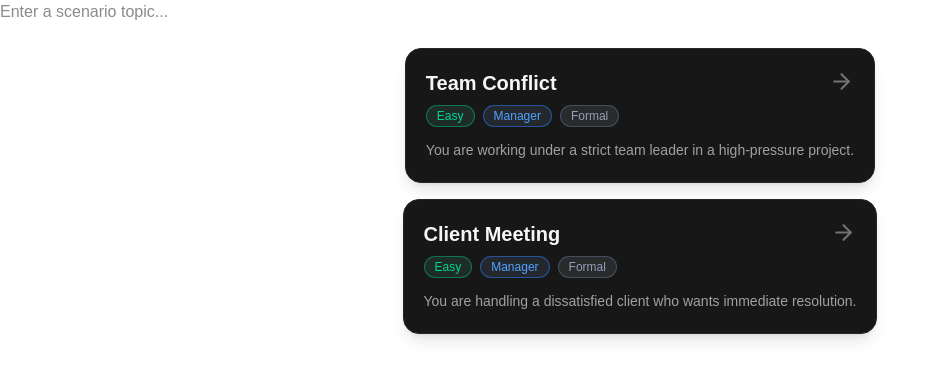
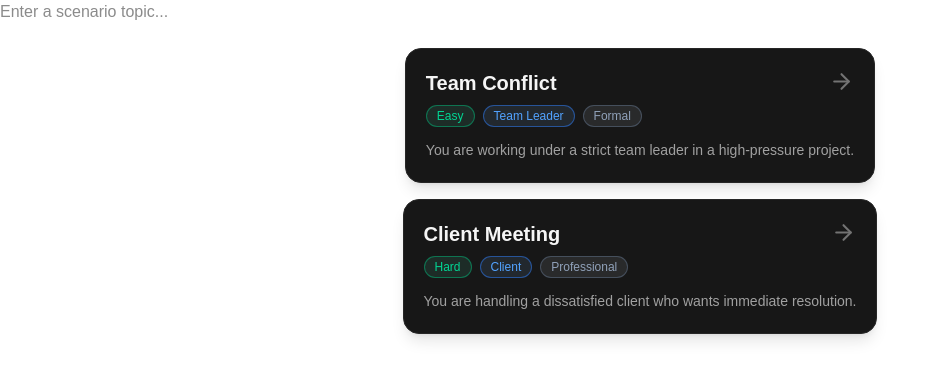
Before and after one commit to menukahansda/formal-convo-simulator, a Next.js app: page /practice in a window 1280 px wide. Shown: the top 380 px of the page, without its empty margins (0-939 px from the left). Built offline with nearby package versions, Linux system fonts and the light colour scheme.

Commit message:
refactor(types): update and rename type definitions

```diff
--- a/src/components/shared/ScenarioCard.tsx
+++ b/src/components/shared/ScenarioCard.tsx
@@ -3,12 +3,9 @@
 import Chip from "../ui/Chip";
 import { ArrowRight } from "lucide-react";
 import { useRouter } from "next/navigation";
+import type { LLMResponse } from "@/types/llm";
 
-type ScenarioProps = {
-  topic: string;
-  scenario: string;
-};
-export default function ScenarioCard({ topic, scenario }: ScenarioProps) {
+export default function ScenarioCard({ topic, scenario, difficulty, person, tone }: LLMResponse) {
 
     const router = useRouter();
     function handleClick(){
@@ -31,9 +28,9 @@ export default function ScenarioCard({ topic, scenario }: ScenarioProps) {
           />
         </div>
         <div className="mb-3 flex flex-wrap gap-2">
-          <Chip label="Easy" color="emerald" />
-          <Chip label="Manager" color="blue" />
-          <Chip label="Formal" color="slate" />
+          <Chip label={difficulty} color="emerald" />
+          <Chip label={person} color="blue" />
+          <Chip label={tone} color="slate" />
         </div>
 
         <p className="text-sm leading-relaxed text-neutral-400">{scenario}</p>
```
